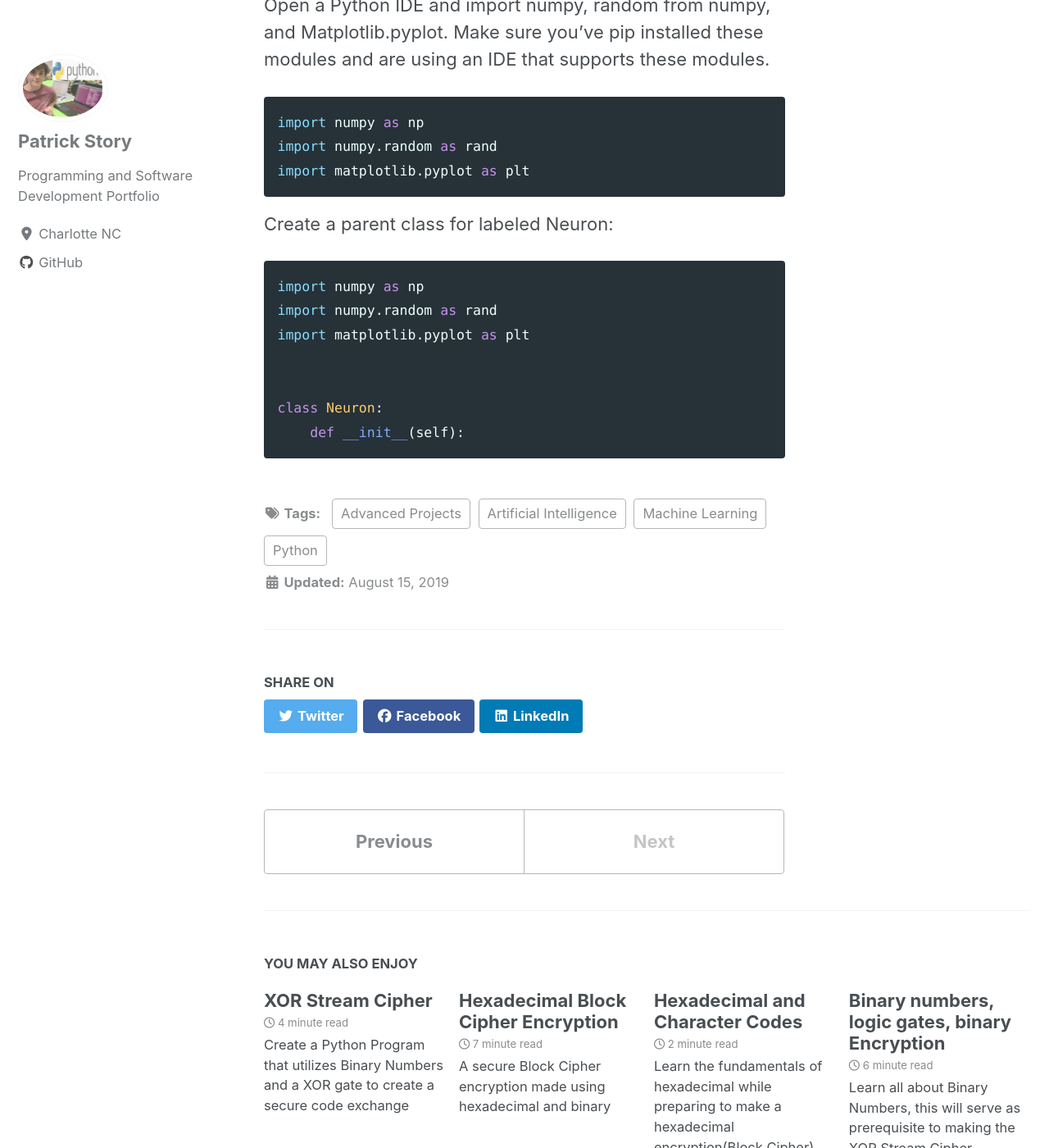
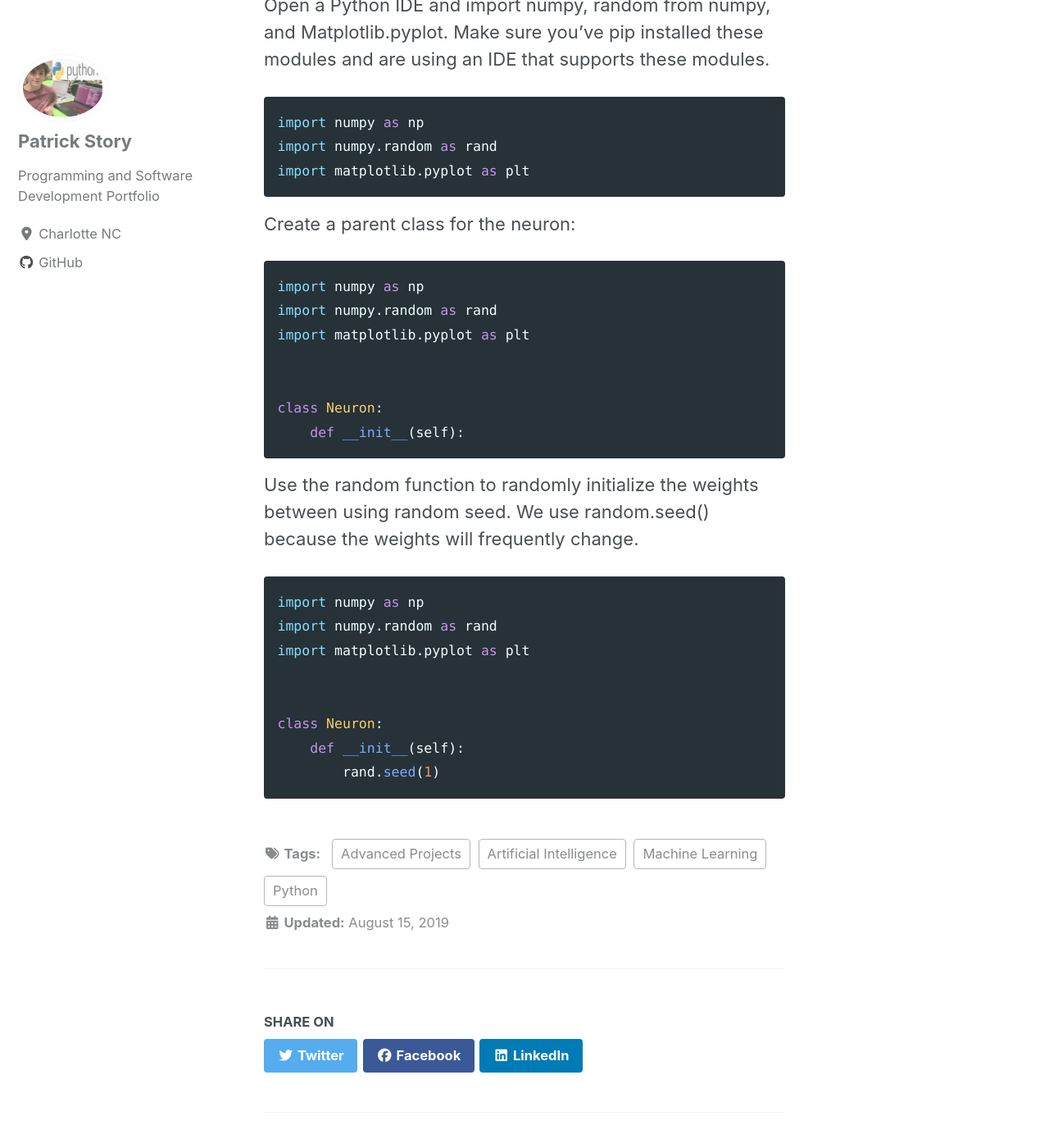
Before and after one commit to Patchyst/Patchyst.github.io, a Jekyll site: the page built from _posts/2019-08-15-My_First_Machine_Learning_Model.md, in a window 1280 px wide and 1400 px high, scrolled down 4898 px. Shown: the whole window at 82% size. Built offline with Jekyll 4.4.1, drawn with Linux system fonts in a browser that asks for light colours; cached includes are drawn as plain includes; nearby versions of some CDN libraries.

Commit message:
updating build a nueron project

````diff
--- a/_posts/2019-08-15-My_First_Machine_Learning_Model.md
+++ b/_posts/2019-08-15-My_First_Machine_Learning_Model.md
@@ -48,7 +48,7 @@ import numpy as np
 import numpy.random as rand
 import matplotlib.pyplot as plt
 ```
-Create a parent class for labeled Neuron:
+Create a parent class for the neuron:
 ```python
 import numpy as np
 import numpy.random as rand
@@ -58,3 +58,14 @@ import matplotlib.pyplot as plt
 class Neuron:
     def __init__(self):
 ```
+Use the random function to randomly initialize the weights between using random seed. We use random.seed() because the weights will frequently change.
+```python
+import numpy as np
+import numpy.random as rand
+import matplotlib.pyplot as plt
+
+
+class Neuron:
+    def __init__(self):
+        rand.seed(1)
+```
````
